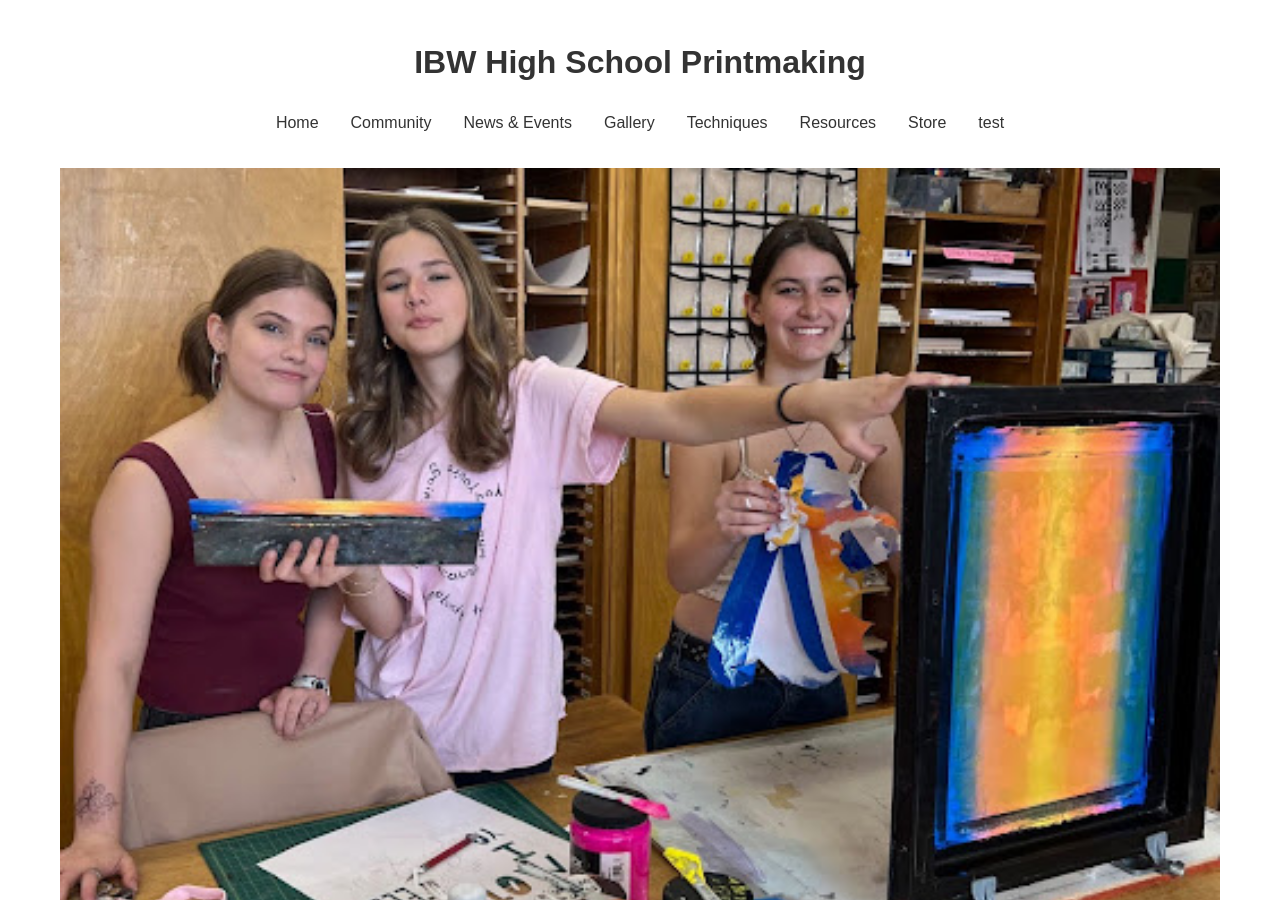
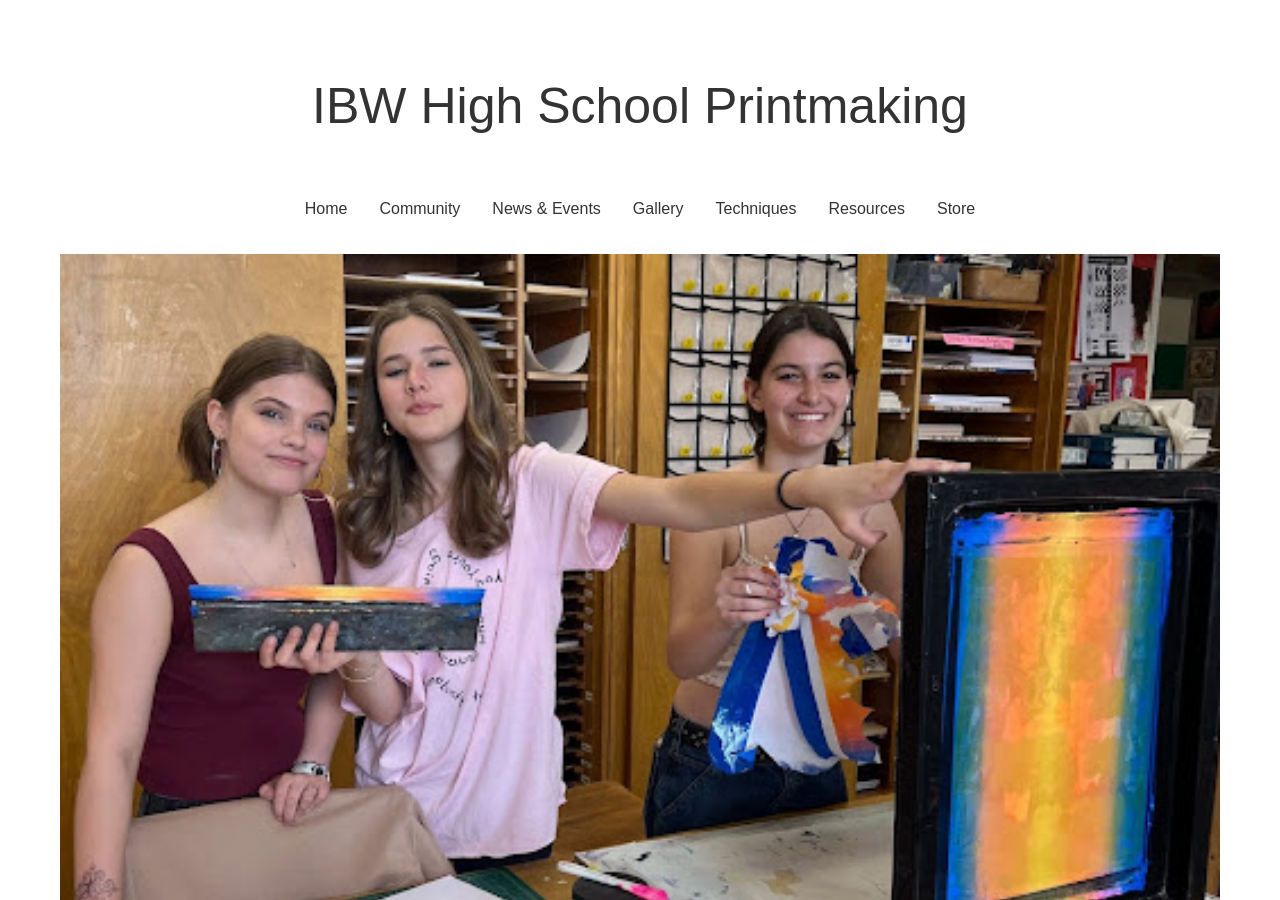
Before and after one commit to IBWPrintmaking/IBWPrintmaking.github.io, a Jekyll site: the page built from index.html, in a window 1280 px wide and 900 px high. Built offline with Jekyll 4.4.1, drawn with Linux system fonts in a browser that asks for light colours.

Commit message:
Update header.html

```diff
--- a/_includes/header.html
+++ b/_includes/header.html
@@ -3,7 +3,7 @@
       <!--<img src="assets/images/owl logo.pdf" alt="Ida B Wells Printshop Owl Logo"
       width="200"
       height="200">-->
-      <h1>{{ site.title }}</h1>
+      <p style="font-size: 50px;">{{ site.title }}</p>
       <nav>
         <ul>
           <li><a href="{{ '/' | relative_url }}">Home</a></li>
@@ -13,7 +13,6 @@
           <li><a href="{{ '/techniques.html' | relative_url }}">Techniques</a></li>
           <li><a href="{{ '/resources.html' | relative_url }}">Resources</a></li>
           <li><a href="{{ '/store.html' | relative_url }}">Store</a></li>
-          <li><a href="{{ '/slideshow.html' | relative_url }}">test</a></li>
         </ul>
       </nav>
     </div>
```
